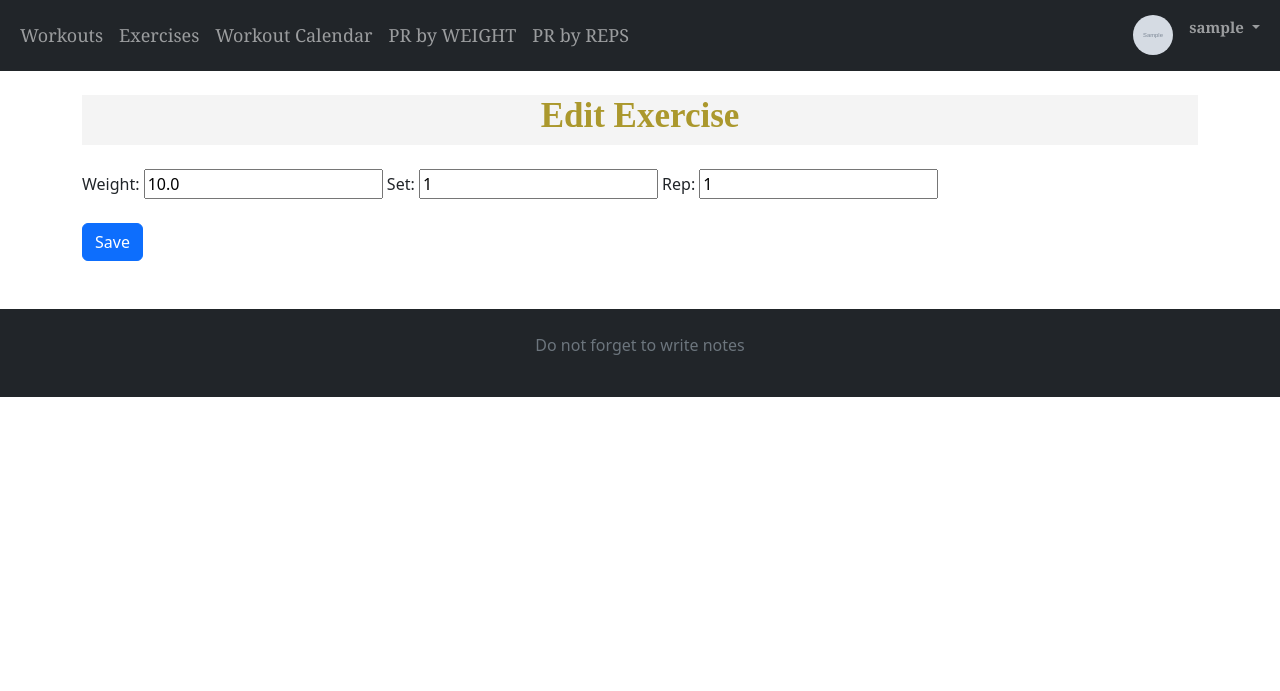
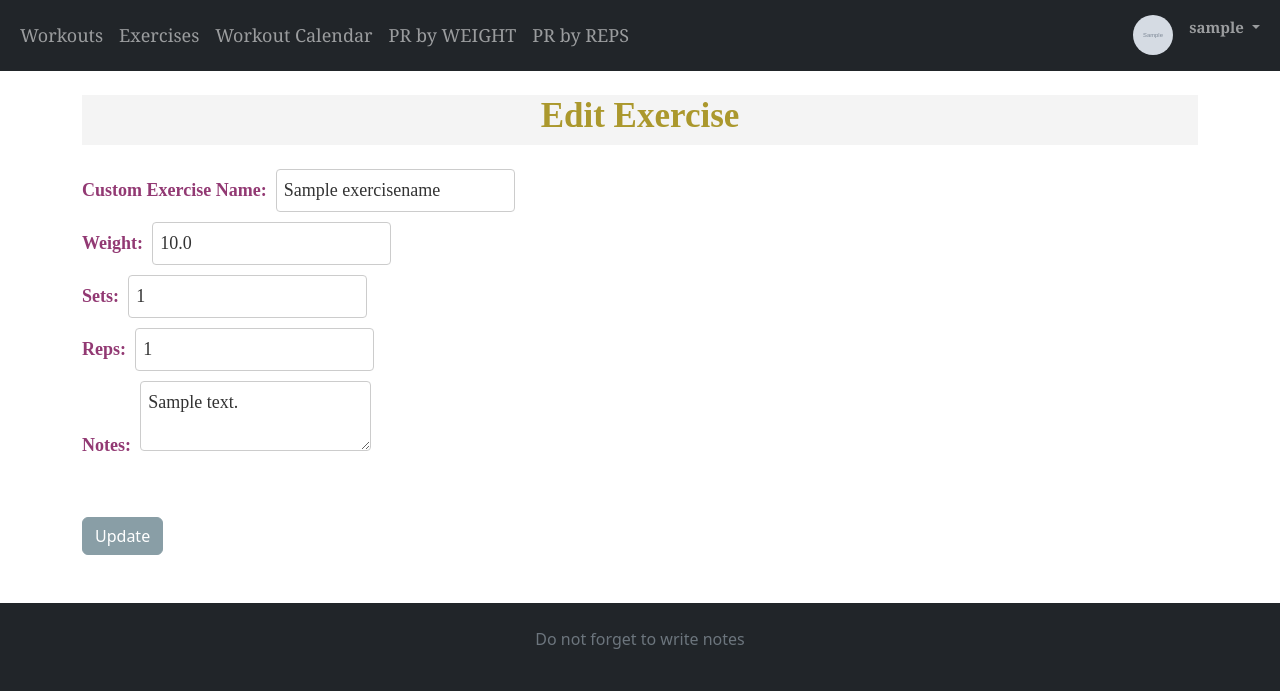
Before and after one commit to TomaDovydene/Workout_Journal.py, a Django app: page /journal/exercise/1/edit/ in a window 1280 px wide. Shown: the part 241-932 px from the top of the page. Before the commit the page ends 638 px from the top, so only its background shows below. Run offline with Django 4.2, Linux system fonts and the light colour scheme; a user stored in the database is signed in; tables that the repository leaves empty hold one stand-in row (values such as "Sample post"); grey boxes marked "Sample" are stand-in pictures.

Commit message:
2023-06-10 15:30 edit puslapiai

```diff
--- a/mysite/journal/models.py
+++ b/mysite/journal/models.py
@@ -10,6 +10,7 @@ class ExerciseName(models.Model):
     name = models.CharField(max_length=100, unique=True)
     pic = models.ImageField(verbose_name='Pic', upload_to='pics', null=True, blank=True)
     created_by = models.ForeignKey(to=User, on_delete=models.CASCADE, null=True, blank=True, related_name='created_exercise_names')
+    s_custom = models.BooleanField(default=False)
 
     def __str__(self):
         return self.name
--- a/mysite/journal/templates/edit_exercise.html
+++ b/mysite/journal/templates/edit_exercise.html
@@ -3,26 +3,6 @@
 {% block "title" %}Edit Exercise{% endblock %}
 
 {% block "content" %}
-
-
-<style>
-    .custom-titles-container {
-        display: flex;
-        justify-content: center;
-        align-items: center;
-        min-height: calc(1vh - 1px);
-        background-color: #F4F4F4;
-    }
-
-    .custom-titles-heading {
-        text-align: center;
-        font-family: Times New Roman, serif;
-        font-size: 35px;
-        color: #AB982D;
-    }
-</style>
-
-
 <div class="custom-titles-container">
     <h2>
         <strong class="custom-titles-heading">Edit Exercise</strong>
@@ -32,17 +12,89 @@
 
 <form method="post">
   {% csrf_token %}
-  <label for="weight">Weight:</label>
-  <input type="text" id="weight" name="weight" value="{{ exercise.weight }}">
 
-  <label for="set">Set:</label>
-  <input type="text" id="set" name="set" value="{{ exercise.set }}">
+<div class="form-row">
+  <div class="form-group">
+    <label for="custom_exercise_name" class="custom-label">Custom Exercise Name:</label>
+    <input type="text" id="custom_exercise_name" name="custom_exercise_name" value="{{ exercise.exercise_name.name }}" class="custom-input">
+  </div>
+</div>
 
-  <label for="rep">Rep:</label>
-  <input type="text" id="rep" name="rep" value="{{ exercise.rep }}">
+  <div class="form-row">
+    <div class="form-group">
+      <label for="weight" class="custom-label">Weight:</label>
+      <input type="text" id="weight" name="weight" value="{{ exercise.weight }}" class="custom-input">
+    </div>
+  </div>
+
+  <div class="form-row">
+    <div class="form-group">
+      <label for="set" class="custom-label">Sets:</label>
+      <input type="text" id="set" name="set" value="{{ exercise.set }}" class="custom-input">
+    </div>
+  </div>
+
+  <div class="form-row">
+    <div class="form-group">
+      <label for="rep" class="custom-label">Reps:</label>
+      <input type="text" id="rep" name="rep" value="{{ exercise.rep }}" class="custom-input">
+    </div>
+  </div>
+
+  <div class="form-row">
+    <div class="form-group">
+      <label for="notes" class="custom-label">Notes:</label>
+      <textarea id="notes" name="notes" class="custom-input">{{ exercise.notes }}</textarea>
+    </div>
+  </div>
 
   <br><br>
-  <button type="submit" class="btn btn-primary">Save</button>
+  <button type="submit" class="btn custom-btn-edit">Update</button>
 </form>
 
+
+<style>
+  /* Styles for the custom form */
+  .custom-titles-container {
+    display: flex;
+    justify-content: center;
+    align-items: center;
+    min-height: calc(1vh - 1px);
+    background-color: #F4F4F4;
+  }
+
+  .custom-titles-heading {
+    text-align: center;
+    font-family: Times New Roman, serif;
+    font-size: 35px;
+    color: #AB982D;
+  }
+
+  .custom-label {
+    font-weight: bold;
+    margin-right: 5px;
+    font-family: Times New Roman, serif;
+    font-size: 18px;
+    color: #923973;
+  }
+
+  .custom-input {
+    padding: 7px;
+    border: 1px solid #ccc;
+    border-radius: 4px;
+    font-family: Times New Roman, serif;
+    font-size: 18px;
+    color: #333;
+  }
+
+  .form-row {
+    margin-bottom: 10px;
+  }
+
+  .custom-btn-edit {
+  background-color: #899EA6;
+  border-color: #899EA6;
+  color: white;
+    }
+</style>
 {% endblock %}
--- a/mysite/journal/templates/exercise_workouts.html
+++ b/mysite/journal/templates/exercise_workouts.html
@@ -66,7 +66,7 @@
         <td>{{ exercise.set }} sets</td>
         <td>{{ exercise.rep }} reps</td>
         <td>{{ exercise.sum|stringformat:".2f"  }} kg</td>
-        <td>{{ exercise.notes }}</td>
+        <td style="max-width: 300px; overflow: auto;">{{ exercise.notes }}</td>
     </tr>
     {% endfor %}
     {% empty %}
--- a/mysite/journal/templates/workout.html
+++ b/mysite/journal/templates/workout.html
@@ -54,7 +54,7 @@
         <td>{{ exercise.weight|stringformat:".2f"  }} kg</td>
         <td>{{ exercise.set }} sets</td>
         <td>{{ exercise.rep }} reps</td>
-        <td>{{ exercise.notes }}</td>
+         <td style="max-width: 150px; overflow: auto;">{{ exercise.notes }}</td>
         <td>
           <a href="{% url 'edit_exercise' exercise.id %}" class="btn custom-btn-edit">Edit</a>
         </td>
--- a/mysite/journal/templates/workouts.html
+++ b/mysite/journal/templates/workouts.html
@@ -53,7 +53,7 @@
     <tr>
         <td><a href="{% url 'workout' workout.id %}">{{ workout.title }}</a></td>
         <td>{{ workout.date|date:'Y-m-d' }}</td>
-        <td>{{ workout.notes }}</td>
+        <td style="max-width: 300px; overflow: auto;">{{ workout.notes }}</td>
         <td><a href="{% url 'edit_workout' workout.id %}" class="btn custom-btn-edit">Edit</a></td>
         <td><a href="{% url 'delete_workout' workout.id %}" class="btn custom-btn-delete">Delete</a></td>
     </tr>
@@ -139,7 +139,6 @@
       cursor: pointer;
     }
 
-
 </style>
 
 {% endblock %}
--- a/mysite/journal/views.py
+++ b/mysite/journal/views.py
@@ -204,8 +204,20 @@ def edit_exercise(request, exercise_id):
         exercise.weight = request.POST['weight']
         exercise.set = request.POST['set']
         exercise.rep = request.POST['rep']
+        exercise.notes = request.POST['notes']
+
+        custom_exercise_name = request.POST.get('custom_exercise_name')
+        if exercise.exercise_name.s_custom:
+            exercise.exercise_name.name = custom_exercise_name
+            exercise.exercise_name.save()
+        else:
+            new_custom_exercise_name = ExerciseName.objects.create(name=custom_exercise_name, created_by=request.user,
+                                                                   s_custom=True)
+            exercise.exercise_name = new_custom_exercise_name
+
         exercise.save()
         return redirect('workout', workout_id=exercise.workout.id)
+
     return render(request, 'edit_exercise.html', {'exercise': exercise})
 
 
```
Also changed, not shown: mysite/journal/forms.py (+6 -2 lines), mysite/journal/templates/add_exercise.html (+63 -16 lines), mysite/journal/templates/add_workout.html (+40 -14 lines), mysite/journal/templates/edit_workout.html (+70 -15 lines), mysite/journal/media/profile_pics/default.png.
